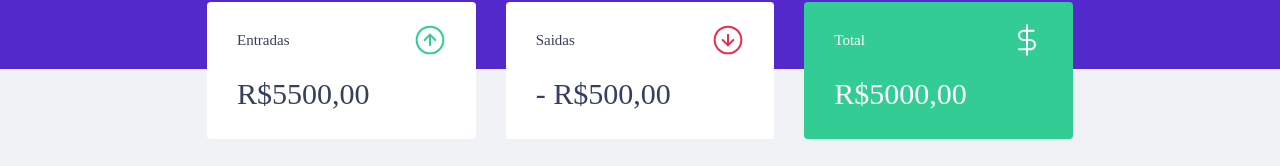
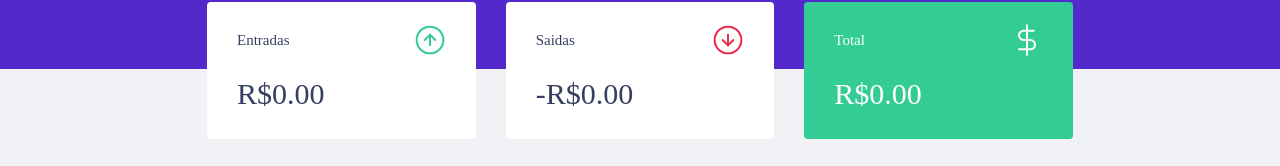
Before and after one commit to humbertoromanojr/personal-finance, a React (Create React App) app: page / in a window 1280 px wide. Shown: the part 186-352 px from the top of the page. Built offline with nearby package versions, Linux system fonts and the light colour scheme; no server answers; what miragejs would draw is missing.

Commit message:
Updating numbers sum and format

```diff
--- a/src/components/Summary/index.tsx
+++ b/src/components/Summary/index.tsx
@@ -7,9 +7,23 @@
 import Styles from './styles';
 
 export function Summary() {
-  const transactions = useContext(TransactionsContext);
+  const { transactions } = useContext(TransactionsContext);
 
-  console.log(transactions)
+  const summary = transactions.reduce((acc, transaction) => {
+    if (transaction.type === 'deposit') {
+      acc.deposits += transaction.amount;
+      acc.total += transaction.amount;
+    } else {
+      acc.withdraws += transaction.amount;
+      acc.total -= transaction.amount;
+    }
+
+    return acc;
+  }, {
+    deposits: 0,
+    withdraws: 0,
+    total: 0,
+  })
 
   return (
     <Styles.Container>
@@ -18,7 +32,12 @@
           <p>Entradas</p>
           <img src={incomingImage} alt="incoming"/>
         </header>
-        <strong>R$5500,00</strong>
+        <strong>
+          {new Intl.NumberFormat('pr-BR', {
+            style: 'currency',
+            currency: 'BRL'
+          }).format(summary.deposits)}
+        </strong>
       </div>
 
       <div>
@@ -26,7 +45,12 @@
           <p>Saidas</p>
           <img src={outcomeImage} alt="outcome"/>
         </header>
-        <strong>- R$500,00</strong>
+        <strong>-
+          {new Intl.NumberFormat('pr-BR', {
+            style: 'currency',
+            currency: 'BRL'
+          }).format(summary.withdraws)}
+        </strong>
       </div>
 
       <div className="bg-green">
@@ -34,7 +58,12 @@
           <p>Total</p>
           <img src={totalImage} alt="total"/>
         </header>
-        <strong>R$5000,00</strong>
+        <strong>
+          {new Intl.NumberFormat('pr-BR', {
+            style: 'currency',
+            currency: 'BRL'
+          }).format(summary.total)}
+        </strong>
       </div>
     </Styles.Container>
   )
```
